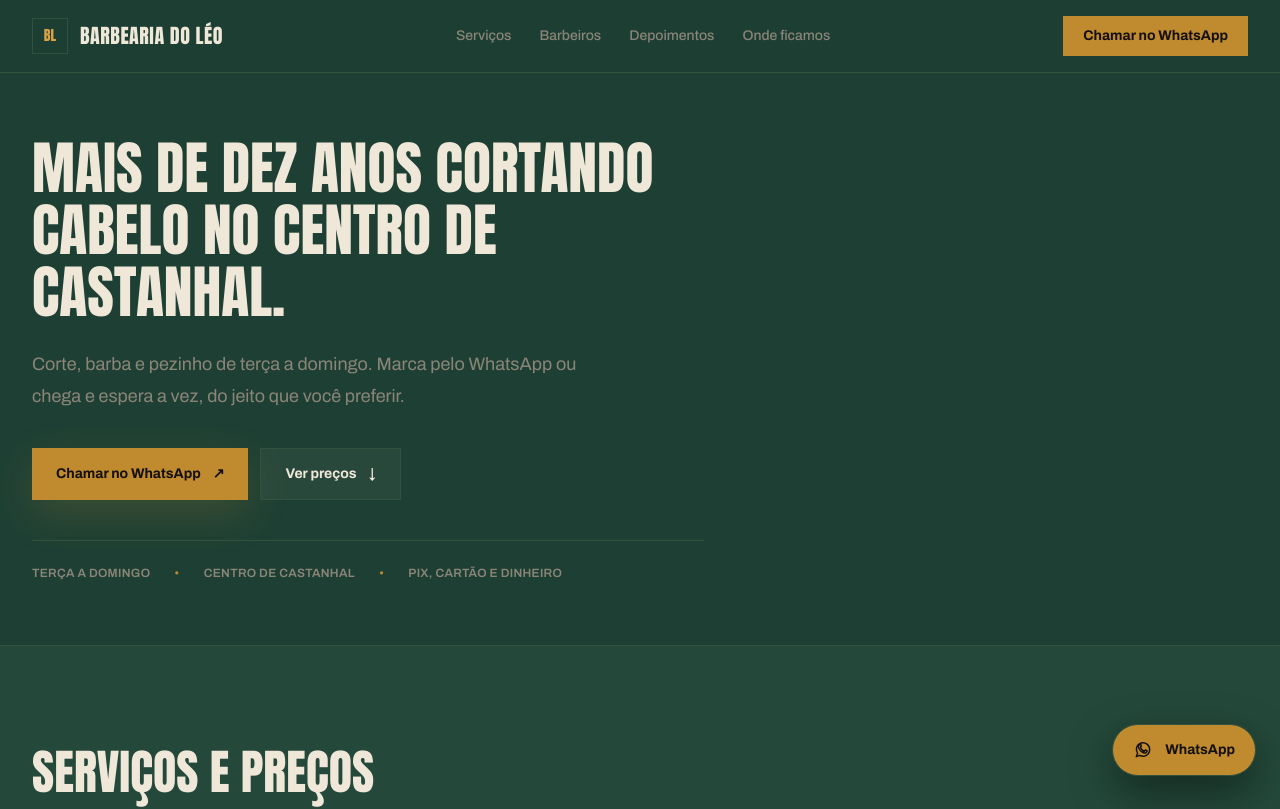
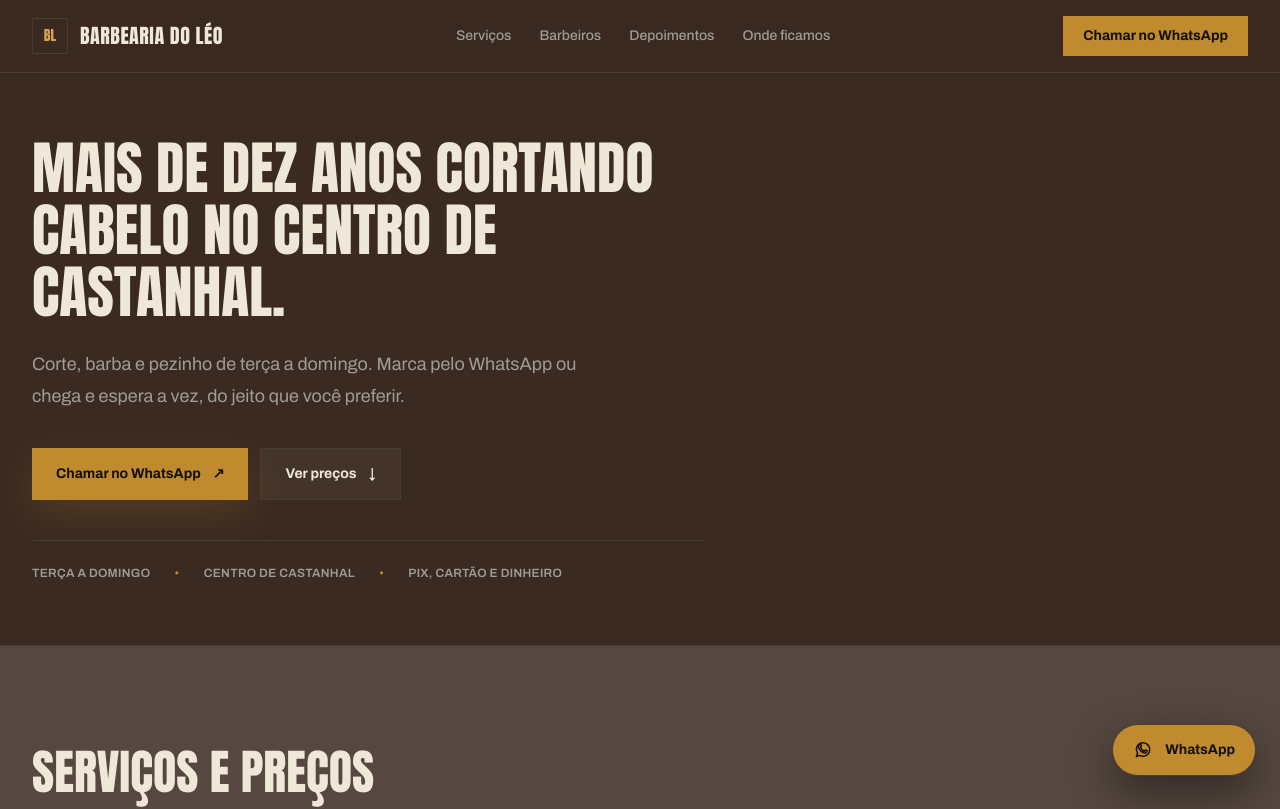
Before and after one commit to JoaoOliveira20/barber-landing-page, a Next.js app: page / in a window 1280 px wide. Shown: the top 809 px of the page. Built offline with nearby package versions, Linux system fonts and the light colour scheme.

Commit message:
refactor: switch palette to leather brown

```diff
--- a/src/app/globals.css
+++ b/src/app/globals.css
@@ -1,13 +1,13 @@
 @import "tailwindcss";
 
 :root {
-  --background: #1e4034;
-  --surface: #24493b;
-  --surface-elevated: #2b5444;
+  --background: #3a2a21;
+  --surface: #564840;
+  --surface-elevated: #6d615b;
   --foreground: #efe7d8;
-  --muted: #8a8578;
-  --subtle: #6e6a60;
-  --border: #33513f;
+  --muted: #a09c92;
+  --subtle: #99958a;
+  --border: #4a3b33;
   --accent: #c08a2e;
   --accent-strong: #d9a347;
   --accent-foreground: #14100d;
--- a/src/app/layout.tsx
+++ b/src/app/layout.tsx
@@ -44,7 +44,7 @@ export const metadata: Metadata = {
 
 export const viewport: Viewport = {
   colorScheme: "dark",
-  themeColor: "#1e4034",
+  themeColor: "#3a2a21",
 };
 
 type RootLayoutProps = Readonly<{
```
